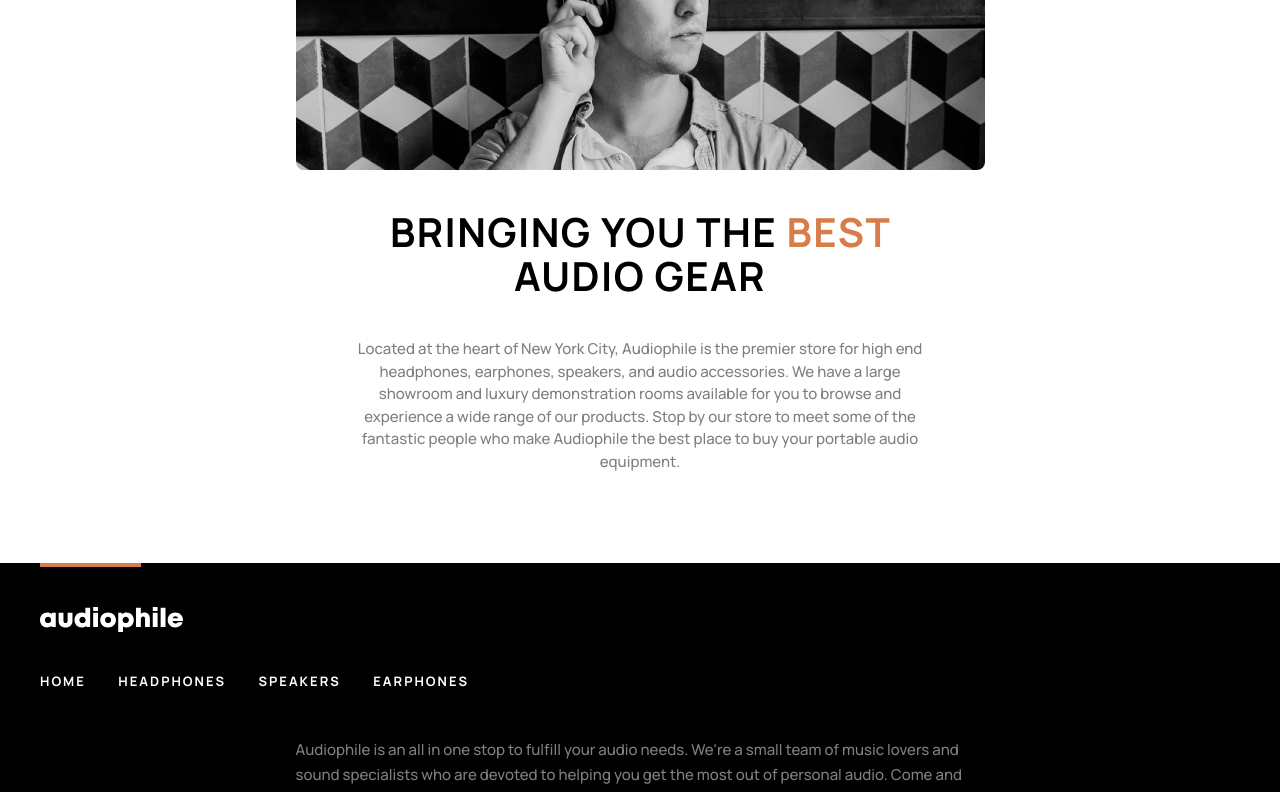
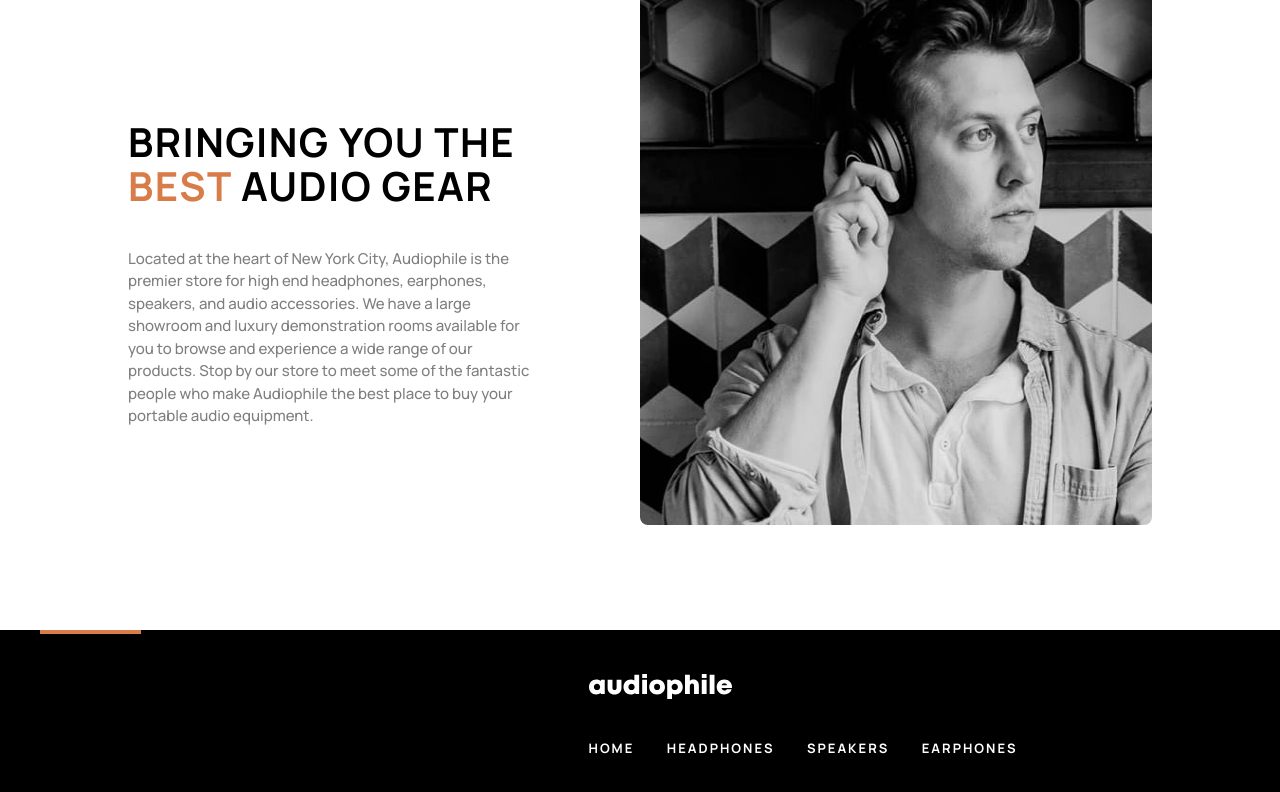
Before and after one commit to Ckola99/Ecom-site, a React (Vite) app in the folder audiophileSite/: page /category/earphones in a window 1280 px wide. Shown: the part 1620-2412 px from the top of the page. Built offline with nearby package versions, Linux system fonts and the light colour scheme.

Commit message:
almost complete desktop homepage

```diff
--- a/audiophileSite/src/components/Footer.jsx
+++ b/audiophileSite/src/components/Footer.jsx
@@ -1,6 +1,7 @@
 import { Link } from "react-router-dom";
 import bestGear from "/assets/shared/mobile/image-best-gear.jpg";
 import bestGearTablet from "/assets/shared/tablet/image-best-gear.jpg";
+import bestGearDesktop from "/assets/shared/desktop/image-best-gear.jpg";
 import logo from "/assets/shared/desktop/logo.svg";
 import instaLogo from "/assets/shared/desktop/icon-instagram.svg";
 import facebookLogo from "/assets/shared/desktop/icon-facebook.svg";
@@ -11,11 +12,17 @@ import { useState, useEffect } from "react";
 const Footer = () => {
 	const location = useLocation();
 
-	const [isMobile, setIsMobile] = useState(false);
+	const [screenSize, setScreenSize] = useState("mobile");
 
 	useEffect(() => {
 		const handleResize = () => {
-			setIsMobile(window.innerWidth < 768);
+			if (window.innerWidth >= 1024) {
+				setScreenSize("desktop");
+			} else if (window.innerWidth >= 768) {
+				setScreenSize("tablet");
+			} else {
+				setScreenSize("mobile");
+			}
 		};
 
 		window.addEventListener("resize", handleResize);
@@ -31,43 +38,59 @@ const Footer = () => {
 	return (
 		<div className="">
 			{location.pathname !== "/checkout" && (
-				<div className="my-[121px] h-[698px] w-[327px] mx-auto md:w-[689px] md:h-[633px] md:mt-121px md:mb-[60px]">
+				<div className="my-[121px] h-[698px] w-[327px] mx-auto md:w-[689px] md:h-[633px] md:mt-121px md:mb-[60px] lg:w-[80%] lg:grid lg:grid-cols-2">
 					<img
 						src={
-							isMobile
+							screenSize === "mobile"
 								? bestGear
-								: bestGearTablet
+								: screenSize ===
+								  "tablet"
+								? bestGearTablet
+								: screenSize ===
+								  "desktop"
+								? bestGearDesktop
+								: bestGear
 						}
 						alt=""
-						className="w-[327px] h-[300px] rounded-lg md:w-full md:h-[300px]"
+						className="w-[327px] h-[300px] rounded-lg md:w-full md:h-[300px] lg:h-[588px] lg:col-start-2"
 					/>
-					<h3 className="text-[28px] text-center font-bold text-transform: uppercase my-10 md:w-[573px] md:text-[40px] md:leading-[44px] md:tracking-[1.43px] md:mx-auto">
+					<div className="lg:col-start-1 lg:flex lg:flex-col lg:my-0 lg:row-start-1 lg:place-content-center">
+						<h3 className="text-[28px] text-center font-bold text-transform: uppercase my-10 md:w-[573px] md:text-[40px] md:leading-[44px] md:tracking-[1.43px] md:mx-auto lg:text-left lg:w-[80%] lg:mx-0">
 							Bringing you the{" "}
 							<span className="text-main-orange">
 								best
 							</span>{" "}
 							audio gear
 						</h3>
-					<p className="text-center font-medium text-[15px] opacity-50 md:w-[573px] md:mx-auto">
-						Located at the heart of New York
-						City, Audiophile is the premier
-						store for high end headphones,
-						earphones, speakers, and audio
-						accessories. We have a large
-						showroom and luxury
-						demonstration rooms available
-						for you to browse and experience
-						a wide range of our products.
-						Stop by our store to meet some
-						of the fantastic people who make
-						Audiophile the best place to buy
-						your portable audio equipment.
+
+						<p className="text-center font-medium text-[15px] opacity-50 md:w-[573px] md:mx-auto lg:text-left lg:w-[80%] lg:mx-0">
+							Located at the heart of
+							New York City,
+							Audiophile is the
+							premier store for high
+							end headphones,
+							earphones, speakers, and
+							audio accessories. We
+							have a large showroom
+							and luxury demonstration
+							rooms available for you
+							to browse and experience
+							a wide range of our
+							products. Stop by our
+							store to meet some of
+							the fantastic people who
+							make Audiophile the best
+							place to buy your
+							portable audio
+							equipment.
 						</p>
+					</div>
 				</div>
 			)}
 
 			<div className="w-full h-[654px] bg-black flex flex-col items-center text-white md:h-auto md:pb-[60px]">
 				<div className="w-[101px] h-[4px] bg-main-orange md:self-start md:ml-10"></div>
+				<div className="">
 					<img
 						src={logo}
 						alt="logo"
@@ -109,6 +132,7 @@ const Footer = () => {
 							</li>
 						</ul>
 					</div>
+				</div>
 
 				<p className="my-10 w-[327px] h-[150px] font-medium text-[15px] text-center opacity-50 leading-[25px] md:w-[689px] md:text-left md:mb-0">
 					Audiophile is an all in one stop to
@@ -121,7 +145,8 @@ const Footer = () => {
 				</p>
 				<div className="md:w-[689px] md:flex md:flex-row md:justify-between flex flex-col items-center">
 					<p className="opacity-50 font-bold text-[15px] leading-[25px]">
-						Copyright 2021. All Rights Reserved
+						Copyright 2021. All Rights
+						Reserved
 					</p>
 					<div className="mt-16 w-[104px] h-[24px] flex justify-between md:mt-0">
 						<img
--- a/audiophileSite/src/components/Items.jsx
+++ b/audiophileSite/src/components/Items.jsx
@@ -8,15 +8,15 @@ import { Link } from "react-router-dom";
 const Items = () => {
 
 	return (
-		<div className="w-[327px] h-[683px] grid mx-auto mt-20 gap-2 md:grid-cols-3 md:w-[689px] md:h-[217px] md:mx-auto">
-			<div className="relative w-[327px] h-[217px] md:w-[223px]">
+		<div className="w-[327px] h-[683px] grid mx-auto mt-20 gap-2 md:grid-cols-3 md:w-[689px] md:h-[217px] md:mx-auto lg:w-[80%] lg:mx-auto lg:h-[284px] lg:place-content-end lg:gap-5">
+			<div className="relative w-[327px] h-[217px] md:w-[223px] lg:w-full lg:h-full lg:flex lg:flex-col lg:self-end">
 				<img
 					src={headsets}
 					alt="mark one headsets"
 					className="h-[134px] absolute left-1/2 -translate-x-1/2"
 				/>
 				<Link to="/category/headphones">
-					<div className="bg-second-gray w-[327px] h-[165px] rounded-lg mt-[52px] flex flex-col items-center md:w-[223px] group hover:cursor-pointer">
+					<div className="bg-second-gray w-[327px] h-[165px] rounded-lg mt-[52px] flex flex-col items-center md:w-[223px] group hover:cursor-pointer lg:w-full lg:h-[180px]">
 						<h3 className="text-transform: uppercase font-bold text-base tracking-[1.07px] pt-[77px]">
 							headphones
 						</h3>
@@ -35,14 +35,14 @@ const Items = () => {
 				</Link>
 			</div>
 
-			<div className="relative w-[327px] h-[217px] ">
+			<div className="relative w-[327px] h-[217px] lg:w-full lg:h-full lg:flex lg:flex-col lg:self-end">
 				<img
 					src={speaker}
 					alt="speakers"
-					className="h-[144px] absolute left-1/2 -translate-x-1/2 md:left-[110px]"
+					className="h-[144px] absolute left-1/2 -translate-x-1/2 md:left-[110px] lg:left-1/2 lg:-translate-x-1/2"
 				/>
 				<Link to="/category/speakers">
-					<div className="bg-second-gray w-[327px] h-[165px] rounded-lg mt-[52px] flex flex-col items-center md:w-[223px] group hover:cursor-pointer">
+					<div className="bg-second-gray w-[327px] h-[165px] rounded-lg mt-[52px] flex flex-col items-center md:w-[223px] group hover:cursor-pointer lg:w-full lg:h-[180px]">
 						<h3 className="text-transform: uppercase font-bold text-base tracking-[1.07px] pt-[77px]">
 							speakers
 						</h3>
@@ -61,14 +61,14 @@ const Items = () => {
 				</Link>
 			</div>
 
-			<div className="relative w-[327px] h-[217px] ">
+			<div className="relative w-[327px] h-[217px] lg:w-full lg:h-full lg:flex lg:flex-col lg:self-end">
 				<img
 					src={earphones}
 					alt="earphones"
-					className="h-[154px] absolute left-1/2 -translate-x-1/2 md:left-[115px]"
+					className="h-[154px] absolute left-1/2 -translate-x-1/2 md:left-[115px] lg:left-1/2 lg:-translate-x-1/2"
 				/>
 				<Link to="/category/earphones">
-					<div className="bg-second-gray w-[327px] h-[165px] rounded-lg mt-[52px] flex flex-col items-center md:w-[223px] group hover:cursor-pointer">
+					<div className="bg-second-gray w-[327px] h-[165px] rounded-lg mt-[52px] flex flex-col items-center md:w-[223px] group hover:cursor-pointer lg:w-full lg:h-[180px]">
 						<h3 className="text-transform: uppercase font-bold text-base tracking-[1.07px] pt-[77px]">
 							earphones
 						</h3>
--- a/audiophileSite/src/pages/HomePage.jsx
+++ b/audiophileSite/src/pages/HomePage.jsx
@@ -7,13 +7,14 @@ import heroBgTablet from "/assets/home/tablet/image-header.jpg";
 import heroBgDesktop from "/assets/home/desktop/image-hero.jpg";
 import { Link } from "react-router-dom";
 import zx7bg from "/assets/home/tablet/image-speaker-zx7.jpg";
+import zx7bgDesktop from "/assets/home/desktop/image-speaker-zx7.jpg";
 import earphonesImgTablet from "/assets/home/tablet/image-earphones-yx1.jpg";
+import earphonesImgDesktop from "/assets/home/desktop/image-earphones-yx1.jpg";
 import { useState, useEffect } from "react";
-import { useNavigate } from "react-router-dom";
+
 
 const HomePage = () => {
 	const [screenSize, setScreenSize] = useState("mobile");
-	const navigate = useNavigate();
 
 	useEffect(() => {
 		const handleResize = () => {
@@ -38,7 +39,7 @@ const HomePage = () => {
 
 	return (
 		<div>
-			<div className="h-[600px] w-full flex place-content-center relative md:h-[729px] ">
+			<div className="h-[600px] w-full flex place-content-center relative md:h-[729px] lg:place-content-start">
 				<img
 					src={
 						screenSize === "desktop"
@@ -51,8 +52,8 @@ const HomePage = () => {
 					alt="hero image"
 					className="absolute w-full h-[600px] md:h-[729px]"
 				/>
-				<div className="text-white flex flex-col items-center w-[328px] h-[290px] mt-[198px] gap-4 z-10 md:w-[379px] md:h-[346px] md:gap-7">
-					<h1 className="tracking-[0.5em] text-transform: uppercase text-sm font-thin opacity-50 md:text-[14px] md:tracking-[10px]">
+				<div className="text-white flex flex-col items-center w-[328px] h-[290px] mt-[198px] gap-4 z-10 md:w-[379px] md:h-[346px] md:gap-7 lg:items-start lg:ml-[11%]">
+					<h1 className="tracking-[0.5em] uppercase text-sm font-thin opacity-50 md:text-[14px] md:tracking-[10px]">
 						New Product
 					</h1>
 					<h2 className="font-bold text-4xl uppercase tracking-wider md:tracking-[2px] md:text-[56px] md:leading-[58px]">
@@ -61,7 +62,7 @@ const HomePage = () => {
 							headphones
 						</span>
 					</h2>
-					<p className="text-center text-[15px] w-[328px] h-[75px] leading-6 md:w-[349px]">
+					<p className="text-center text-[15px] w-[328px] h-[75px] leading-6 md:w-[349px] lg:text-left">
 						Experience natural, lifelike
 						audio and exceptional build
 						quality made for the passionate
@@ -77,16 +78,16 @@ const HomePage = () => {
 
 			<Items />
 
-			<div className="w-[327px] h-[600px] mx-auto bg-main-orange mt-[121px] rounded-lg relative overflow-hidden md:w-[689px] md:h-[720px]">
-				<div className="w-[558px] h-[558px] border border-white rounded-full absolute -right-[110px] -top-[120px] opacity-50 md:h-[944px] md:w-[944px] md:-top-[290px] "></div>
-				<div className="w-[320px] h-[320px] border border-white rounded-full absolute left-1/2 -translate-x-1/2 opacity-50 md:h-[542px] md:w-[542px] md:-top-[90px]"></div>
-				<div className="w-[279px] h-[279px] border border-white rounded-full absolute left-1/2 -translate-x-1/2 top-[20px] opacity-50 md:h-[472px] md:w-[472px] md:-top-[55px]"></div>
+			<div className="w-[327px] h-[600px] mx-auto bg-main-orange mt-[121px] rounded-lg relative overflow-hidden md:w-[689px] md:h-[720px] lg:w-[80%] lg:h-[560px] lg:flex">
+				<div className="w-[558px] h-[558px] border border-white rounded-full absolute -right-[110px] -top-[120px] opacity-50 md:h-[944px] md:w-[944px] md:-top-[290px] lg:right-[32%] lg:-top-[5%]"></div>
+				<div className="w-[320px] h-[320px] border border-white rounded-full absolute left-1/2 -translate-x-1/2 opacity-50 md:h-[542px] md:w-[542px] md:-top-[90px] lg:left-[300px] lg:top-[180px]"></div>
+				<div className="w-[279px] h-[279px] border border-white rounded-full absolute left-1/2 -translate-x-1/2 top-[20px] opacity-50 md:h-[472px] md:w-[472px] md:-top-[55px] lg:left-[300px] lg:top-[215px]"></div>
 				<img
 					src={speakerNoBg}
 					alt="speakers"
-					className="w-[172.25px] h-[207px] mt-[45px] mx-auto md:w-[197.21px] md:h-[237px]"
+					className="w-[172.25px] h-[207px] mt-[45px] mx-auto md:w-[197.21px] md:h-[237px] lg:w-[36%] lg:h-[85%] lg:mt-[95px] relative"
 				/>
-				<div className="w-[280px] mx-auto text-white text-center md:w-[349px] md:h-[303px] md:mt-[67px]">
+				<div className="w-[280px] mx-auto text-white text-center md:w-[349px] md:h-[303px] md:mt-[67px] lg:text-left">
 					<h3 className="font-bold text-[36px] leading-[40px] tracking-[1.29px] text-transform: uppercase mt-11 md:text-[56px] md:leading-[58px]">
 						zx9{" "}
 						<span className="block">
@@ -106,13 +107,23 @@ const HomePage = () => {
 				</div>
 			</div>
 
-			<div className="w-[327px] h-[320px] mx-auto my-6 flex items-center relative md:h-[320px] md:w-[689px]">
+			<div className="w-[327px] h-[320px] mx-auto my-6 flex items-center relative md:h-[320px] md:w-[689px] lg:w-[80%]">
 				<img
-					src={zx7bg}
+					src={
+						screenSize === "mobile"
+							? speakerBg
+							: screenSize ===
+							  "tablet"
+							? zx7bg
+							: screenSize ===
+							  "desktop"
+							? zx7bgDesktop
+							: speakerBg
+					}
 					alt="zx7 speaker"
-					className="w-[327px] h-[320px] absolute rounded-lg md:w-[689px] md:h-[320px]"
+					className="w-[327px] h-[320px] absolute rounded-lg md:w-[689px] md:h-[320px] lg:w-full"
 				/>
-				<div className="flex flex-col w-[210px] h-[118px] justify-between ml-6 z-10 md:ml-[60px]">
+				<div className="flex flex-col w-[210px] h-[118px] justify-between ml-6 z-10 md:ml-[60px] lg:ml-[8%]">
 					<p className="text-transform: uppercase text-[28px] font-bold tracking-[2px]">
 						zx7 speaker
 					</p>
@@ -124,16 +135,24 @@ const HomePage = () => {
 				</div>
 			</div>
 
-			<div className="grid mx-auto h-[424px] w-[327px] md:grid-cols-2 md:w-[689px] md:h-[320px]">
+			<div className="grid mx-auto h-[424px] w-[327px] md:grid-cols-2 md:w-[689px] md:h-[320px] lg:w-[80%] lg:gap-8">
 				<img
 					srcSet={
-						earphonesImg
+						screenSize === "mobile"
+							? earphonesImg
+							: screenSize ===
+							  "tablet"
+							? earphonesImgTablet
+							: screenSize ===
+							  "desktop"
+							? earphonesImgDesktop
+							: earphonesImg
 					}
 					alt="earphones in case"
-					className="w-[327px] h-[200px] rounded-lg self-start md:h-full"
+					className="w-[327px] h-[200px] rounded-lg self-start md:h-full lg:w-full"
 				/>
 				<div className="bg-second-gray w-[327px] h-[200px] rounded-lg self-end flex flex-col justify-center md:h-full md:w-full">
-					<div className="w-[250px] h-[118px] flex flex-col justify-between ml-6">
+					<div className="w-[250px] h-[118px] flex flex-col justify-between ml-6 lg:ml-[17%]">
 						<h3 className="text-transform: uppercase font-bold text-[28px] tracking-[2px]">
 							yx1 earphones
 						</h3>
```
Lines whose indentation alone changed are shown as unchanged.
